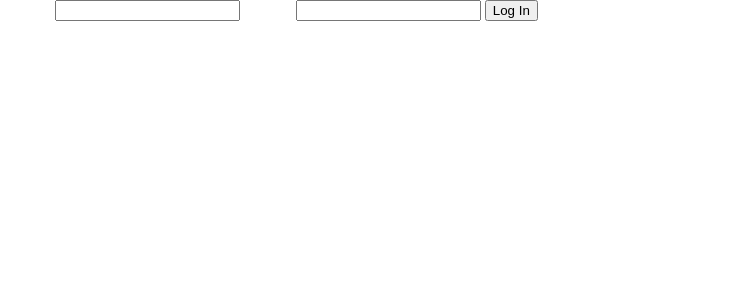
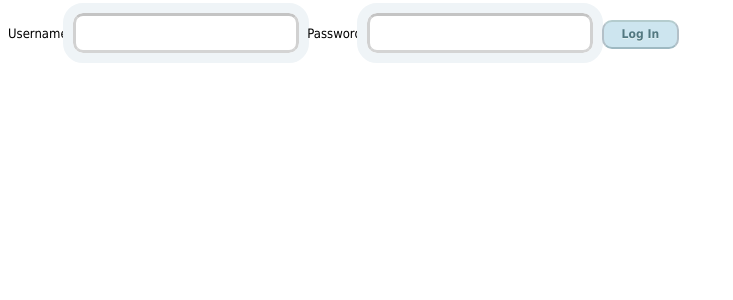
Before and after one commit to CompSci3-4/HelpDesk-Web, a PHP site: page / in a window 1280 px wide. Shown: the top 300 px of the page, without its empty margins (0-733 px from the left). Run offline with PHP 8.4, Linux system fonts and the light colour scheme.

Commit message:
Update loginStyle.css

```diff
--- a/css/loginStyle.css
+++ b/css/loginStyle.css
@@ -1,17 +1,19 @@
-@import url(http://fonts.googleapis.com/css?family=Exo:100,200,400);
-@import url(http://fonts.googleapis.com/css?family=Source+Sans+Pro:700,400,300);
+@import '../../shared/mixins',
+'../../shared/reset',
+'../../shared/about-light';
+/*
+ * Copyright (c) 2012-2013 Thibaut Courouble
+ * http://www.cssflow.com
+ *
+ * Licensed under the MIT License:
+ * http://www.opensource.org/licenses/mit-license.php
+ */
 
-body{
-	margin: 0;
-	padding: 0;
-	background: #fff;
-
-	color: #fff;
-	font-family: Arial;
-	font-size: 12px;
+body {
+  font: 13px/20px Exo, Tahoma, Verdana, sans-serif;
 }
 
-.body{
+.body {
   position: absolute;
   top: -20px;
   left: -20px;
@@ -19,122 +21,102 @@ body{
   bottom: -40px;
   width: auto;
   height: auto;
-	background-image: url(http://w8themes.com/wp-content/uploads/2014/12/Viking-Ship-Wallpaper.jpg);
+  background-image: url(http://static.comicvine.com/uploads/original/7/73958/3124183-viking.jpg);
   background-size: cover;
-	-webkit-filter: blur(5px);
+  -webkit-filter: blur(10px);
   z-index: 0;
 }
 
-.grad{
-	position: absolute;
-	top: -20px;
-	left: -20px;
-	right: -40px;
-	bottom: -40px;
-	width: auto;
-	height: auto;
-	background: -webkit-gradient(linear, left top, left bottom, color-stop(0%,rgba(0,0,0,0)), color-stop(100%,rgba(0,0,0,0.65))); /* Chrome,Safari4+ */
-	z-index: 1;
-	opacity: 0.7;
+.container {
+  margin: 80px auto;
+  width: 640px;
 }
 
-.header{
-	position: absolute;
-	top: calc(50% - 35px);
-	left: calc(50% - 255px);
-	z-index: 2;
+.login {
+  position: relative;
+  margin: 0 auto;
+  padding: 20px 20px 20px;
+  width: 310px;
+  background: white;
+  border-radius: 3px;
+  @include box-shadow(0 0 200px rgba(white, .5), 0 1px 2px rgba(black, .3));
+  h1 {
+    margin: -20px -20px 21px;
+    line-height: 40px;
+    font-size: 15px;
+    font-weight: bold;
+    color: #555;
+    text-align: centeHelpr;
+    text-shadow: 0 1px white;
+    background: #f3f3f3;
+    border-bottom: 1px solid #cfcfcf;
+    border-radius: 3px 3px 0 0;
+    @include linear-gradient(top, whiteffd, #eef2f5);
+    @include box-shadow(0 1px #f5f5f5);
+  }
+  p {
+    margin: 20px 0 0;
+  }
+  p:first-child {
+    margin-top: 0;
+  }
+  input[type=text],
+  input[type=password] {
+    width: 278px;
+  }
+  p.remember_me {
+    float: left;
+    line-height: 31px;
+    label {
+      font-size: 12px;
+      color: #777;
+      cursor: pointer;
+    }
+    input {
+      position: relative;
+      bottom: 1px;
+      margin-right: 4px;
+      vertical-align: middle;
+    }
+  }
+  p.submit {
+    text-align: right;
+  }
 }
 
-.header div{
-	float: left;
-	color: #fff;
-	font-family: 'Exo', sans-serif;
-	font-size: 35px;
-	font-weight: 200;
+input {
+  font-family: Exo, Tahoma, Verdana, sans-serif;
+  font-size: 14px;
 }
 
-.header div span{
-	color: #5379fa !important;
+input[type=text],
+input[type=password] {
+  margin: 5px;
+  padding: 0 10px;
+  width: 200px;
+  height: 34px;
+  color: #404040;
+  background: white;
+  border: 3px solid;
+  border-color: #c4c4c4 #d1d1d1 #d4d4d4;
+  border-radius: 10px;
+  outline: 10px solid #eff4f7;
+  @include box-shadow(inset 0 1px 3px rgba(black, .12));
 }
 
-.login{
-	position: absolute;
-	top: calc(50% - 75px);
-	left: calc(50% - 50px);
-	height: 150px;
-	width: 350px;
-	padding: 10px;
-	z-index: 2;
+input[type=submit] {
+  padding: 0 18px;
+  height: 29px;
+  font-size: 12px;
+  font-weight: bold;
+  color: #527881;
+  text-shadow: 0 1px #e3f1f1;
+  background: #cde5ef;
+  border: 2px solid;
+  border-color: #b4ccce #b3c0c8 #9eb9c2;
+  border-radius: 10px;
+  outline: 0;
+  @include box-sizing(content-box); // Firefox sets this to border-box by default
+  @include linear-gradient(top, #edf5f8, #cde5ef);
+  @include box-shadow(inset 0 1px white, 0 1px 2px rgba(black, .15));
 }
-
-.login input[type=text]{
-	width: 250px;
-	height: 30px;
-	background-color: #92211c;
-	border: 1px solid rgba(255,255,255,0.6);
-	border-radius: 2px;
-	color: #fff;
-	font-family: 'Exo Bold', sans-serif;
-	font-size: 16px;
-	font-weight: 400;
-	padding: 4px;
-}
-
-.login input[type=password]{
-	width: 250px;
-	height: 30px;
-	background-color: #92211c;
-	border: 1px solid rgba(255,255,255,0.6);
-	border-radius: 2px;
-	color: #fff;
-	font-family: 'Exo Bold', sans-serif;
-	font-size: 16px;
-	font-weight: 400;
-	padding: 4px;
-	margin-top: 10px;
-}
-
-.login input[type=button]{
-	width: 260px;
-	height: 35px;
-	background-color: #92211c;
-	border: 1px solid #000000;
-	cursor: pointer;
-	border-radius: 2px;
-	color: #000000;
-	font-family: 'Exo Bold', sans-serif;
-	font-size: 16px;
-	font-weight: 400;
-	padding: 6px;
-	margin-top: 10px;
-}
-
-.login input[type=button]:hover{
-	opacity: 0.8;
-}
-
-.login input[type=button]:active{
-	opacity: 0.6;
-}
-
-.login input[type=text]:focus{
-	outline: none;
-	border: 1px solid rgba(255,255,255,0.9);
-}
-
-.login input[type=password]:focus{
-	outline: none;
-	border: 1px solid rgba(255,255,255,0.9);
-}
-
-.login input[type=button]:focus{
-	outline: none;
-}
-
-::-webkit-input-placeholder{
-   color: rgba(255,255,255,0.6);
-}
-
-::-moz-input-placeholder{
-   color: rgba(255,255,255,0.6);
-}
```
Lines whose indentation alone changed are shown as unchanged.
